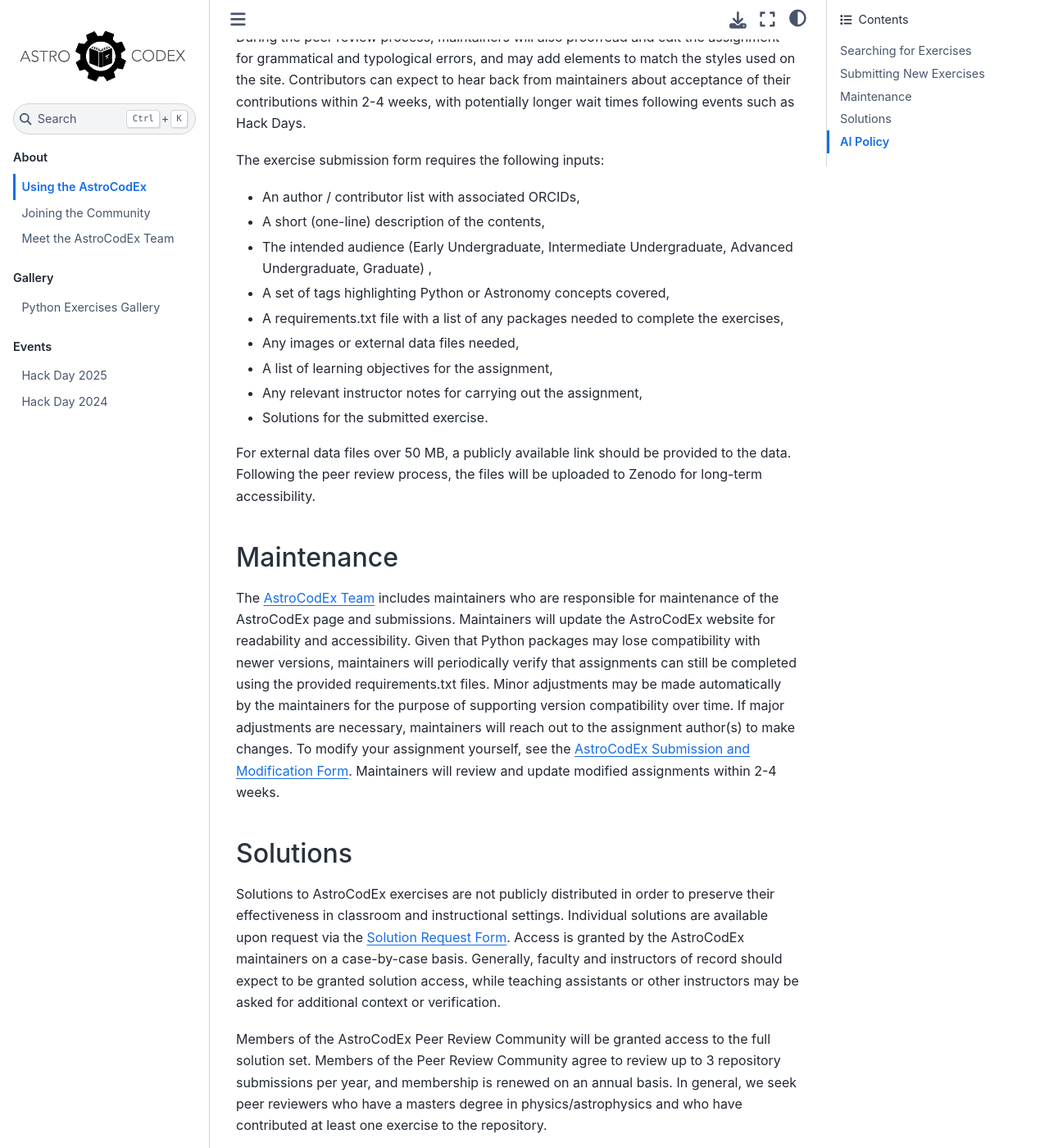
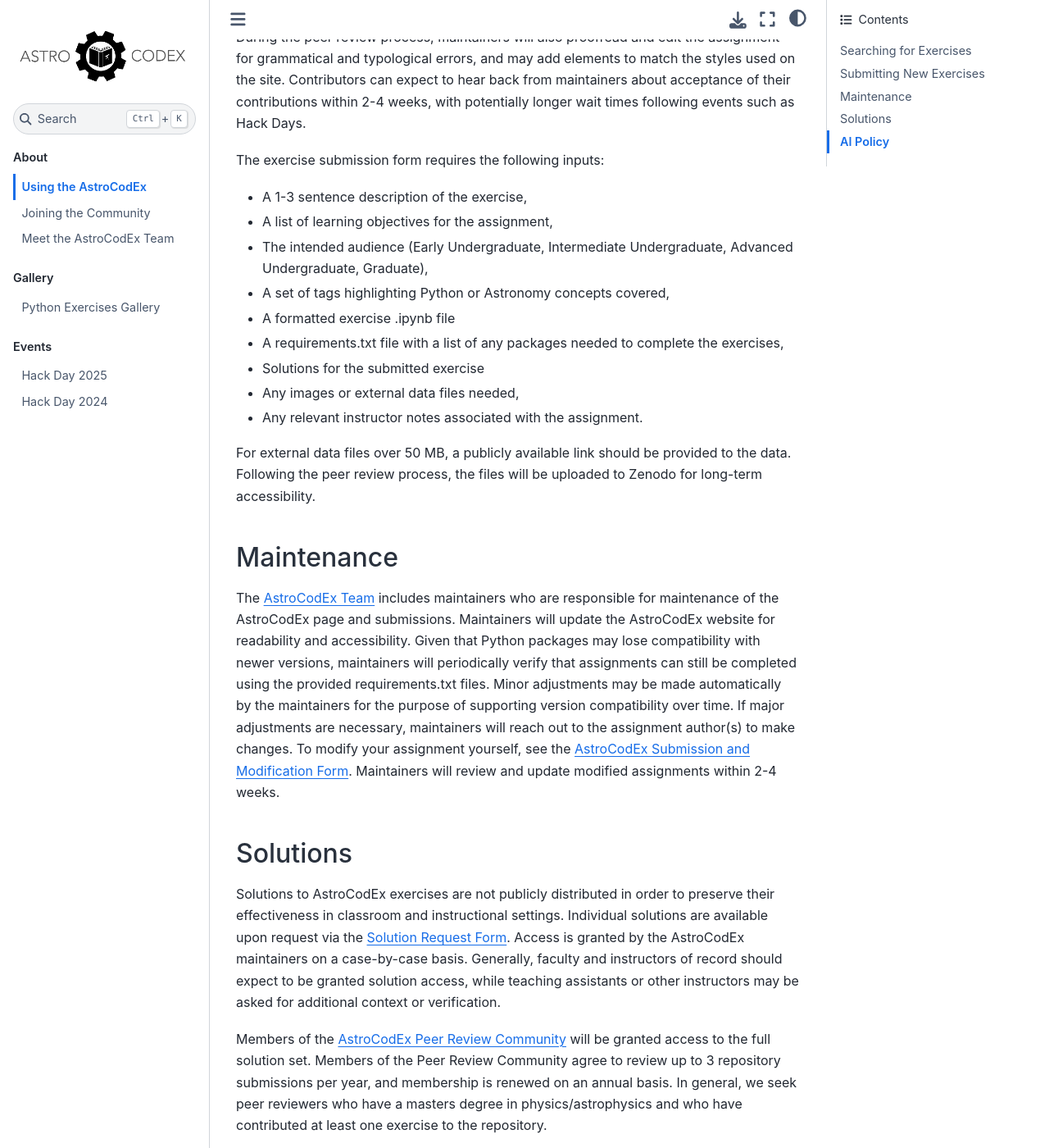
Before and after one commit to astrocodex/astrocodex.github.io, a Jupyter Book: the page built from using_astrocodex.md, in a window 1280 px wide and 1400 px high, scrolled down 1735 px. Shown: the whole window at 82% size. Built offline with Jupyter Book 1.0.4 settings and Sphinx 7.4.7 and the Sphinx Book theme 1.1.4, drawn with Linux system fonts in a browser that asks for light colours; pages that are not in the unit, such as notebooks, are missing from menus; some of the changed text lies outside the part shown.

Commit message:
Update using_astrocodex.md
usage page updates, Malena - assigned 5/8/26 hack afternoon

```diff
--- a/using_astrocodex.md
+++ b/using_astrocodex.md
@@ -5,9 +5,8 @@
 exercises to be rendered as webpages with rich text annotation (such as tips and warnings)
 which can also be rendered directly within jupyter notebooks with the jupyterlab myst
 plugin. To install the jupyterlab myst plugin, run pip install jupyterlab_myst in your
-terminal. Any exercise can be downloaded as a  jupyter notebook by selecting the .ipynb
-option from the Download icon on each exercise page. Required external datasets are linked
-from the respective exercise. All required Python packages are listed on each exercise
+terminal. Any exercise can be downloaded as a jupyter notebook by selecting the .ipynb
+option from the Download icon at the top right of each exercise page. Required external datasets are linked from the respective exercise. All required Python packages are listed on each exercise
 page.
 
 Materials on the site—including both jupyter notebooks and external datasets—can be copied
@@ -38,15 +37,15 @@
 Every contribution to AstroCodEx is reviewed by one AstroCodEx maintainer (assigned as the “editor”) and undergoes a peer review by at least one other person (assigned as the “reviewer”). This review assesses clarity of the activity instructions, the appropriateness of the assignment's level, and whether the activity is appropriate to be included in the AstroCodEx. Any concerns regarding the assignment's content or structure will be communicated to the contributors for revision before it is uploaded to AstroCodEx. During the peer review process, maintainers will also proofread and edit the assignment for grammatical and typological errors, and may add elements to match the styles used on the site. Contributors can expect to hear back from maintainers about acceptance of their contributions within 2-4 weeks, with potentially longer wait times following events such as Hack Days.
 
 The exercise submission form requires the following inputs:
-- An author / contributor list with associated ORCIDs,
-- A short (one-line) description of the contents,
-- The intended audience (Early Undergraduate, Intermediate Undergraduate, Advanced Undergraduate, Graduate) ,
+- A 1-3 sentence description of the exercise,
+- A list of learning objectives for the assignment,
+- The intended audience (Early Undergraduate, Intermediate Undergraduate, Advanced Undergraduate, Graduate),
 - A set of tags highlighting Python or Astronomy concepts covered,
+- A formatted exercise .ipynb file
 - A requirements.txt file with a list of any packages needed to complete the exercises,
+- Solutions for the submitted exercise
 - Any images or external data files needed,
-- A list of learning objectives for the assignment,
-- Any relevant instructor notes for carrying out the assignment,
-- Solutions for the submitted exercise.
+- Any relevant instructor notes associated with the assignment.
 
 For external data files over 50 MB, a publicly available link should be provided to the data. Following the peer review process, the
 files will be uploaded to Zenodo for long-term accessibility.
@@ -59,7 +58,7 @@
 
 Solutions to AstroCodEx exercises are not publicly distributed in order to preserve their effectiveness in classroom and instructional settings. Individual solutions are available upon request via the [Solution Request Form](https://forms.gle/ifcFPnBciaWW7n3k7). Access is granted by the AstroCodEx maintainers on a case-by-case basis. Generally, faculty and instructors of record should expect to be granted solution access, while teaching assistants or other instructors may be asked for additional context or verification.
 
-Members of the AstroCodEx Peer Review Community will be granted access to the full solution set. Members of the Peer Review Community agree to review up to 3 repository submissions per year, and membership is renewed on an annual basis. In general, we seek peer reviewers who have a masters degree in physics/astrophysics and who have contributed at least one exercise to the repository.
+Members of the [AstroCodEx Peer Review Community](join.md) will be granted access to the full solution set. Members of the Peer Review Community agree to review up to 3 repository submissions per year, and membership is renewed on an annual basis. In general, we seek peer reviewers who have a masters degree in physics/astrophysics and who have contributed at least one exercise to the repository.
 
 Users who are granted access to solutions agree not to share, distribute, or post solutions publicly. This includes sharing with students, uploading to public repositories, or redistributing in any form outside of the approved instructional context. We also request that solutions not be submitted to AI tools or platforms. We ask instructors to use discretion in handling solutions. As these exercises are designed for reuse across courses and institutions, limiting the circulation of solutions helps to maintain their long-term value.
 
```
